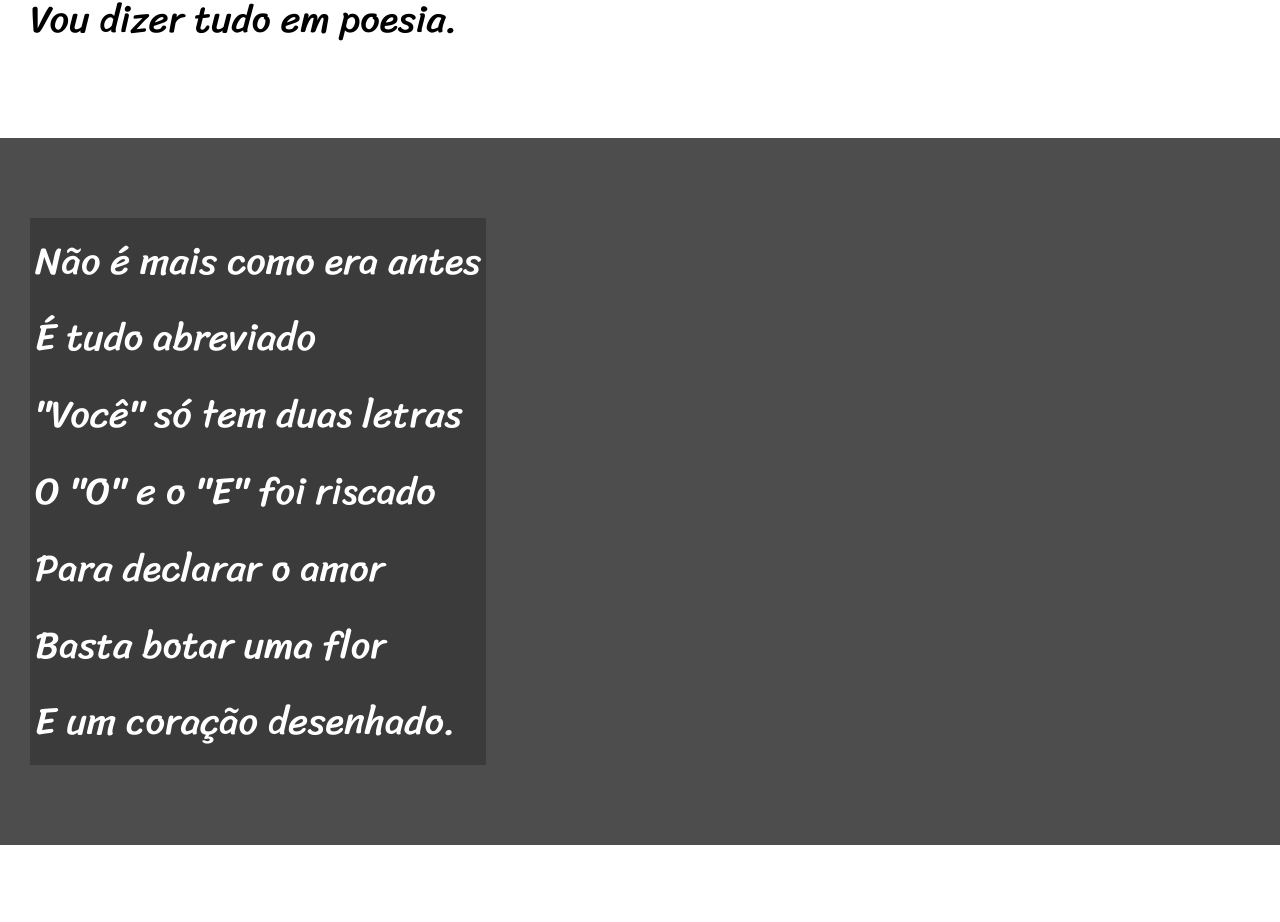
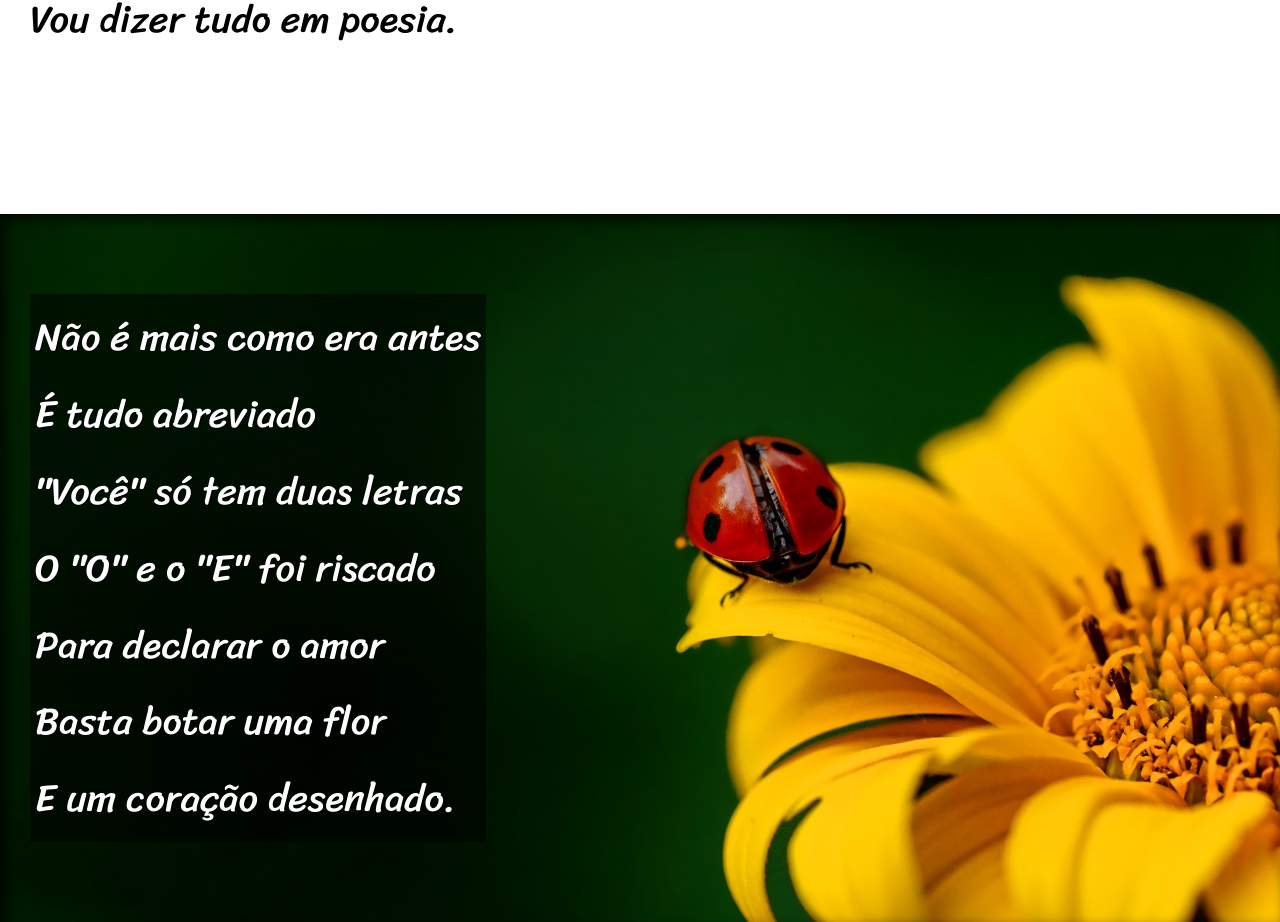
Before and after one commit to mateuosvp/HTML-CSS, a plain HTML site: page desafios/d12/index.html in a window 1280 px wide. Shown: the part 820-1742 px from the top of the page. Drawn offline with Linux system fonts and the light colour scheme.

Commit message:
Atualização do desafio

```diff
--- a/desafios/d12/estilo/style.css
+++ b/desafios/d12/estilo/style.css
@@ -54,6 +54,10 @@ section{
     font-size: 3vw;
 }
 
+section  > p {
+    padding-bottom: 2em;
+}
+
 section.normal{
     background-color: white;
     color: black;
@@ -62,13 +66,28 @@ section.normal{
 section.imagem{
     background-color: rgba(0, 0, 0, 0.545);
     color: white;
+    box-shadow: inset 6px 6px 13px 0px rgba(0, 0, 0, 0.719);
+    background-size: cover;
+    background-attachment: fixed;
 }
 
 section.imagem > p {
-    background-color: rgba(0, 0, 0, 0.238);
+    background-color: rgba(0, 0, 0, 0.514);
     display: inline-block;
     padding:5px ;
+    text-shadow:1px 1px 0px black ;
 }
+
+section#img01{
+    background-image:url('../imagens/background001.jpg') ;
+    background-position: right center;
+
+}
+
+ section#img02{
+    background-image: url('../imagens/background002.jpg');
+
+ }
 
 footer{
     background-color: black;
--- a/desafios/d12/index.html
+++ b/desafios/d12/index.html
@@ -23,7 +23,7 @@
         </p>
     </section>
 
-    <section class="imagem">
+    <section class="imagem" id="img01">
         <p>
             Não é mais como era antes <br>
             É tudo abreviado <br>
@@ -56,7 +56,7 @@
          </p>
     </section>
 
-    <section class="imagem">
+    <section class="imagem" id="img02">
         <p>
             Tenho saudade das cartas <br>
             Escritas com a própria mão <br>
```
